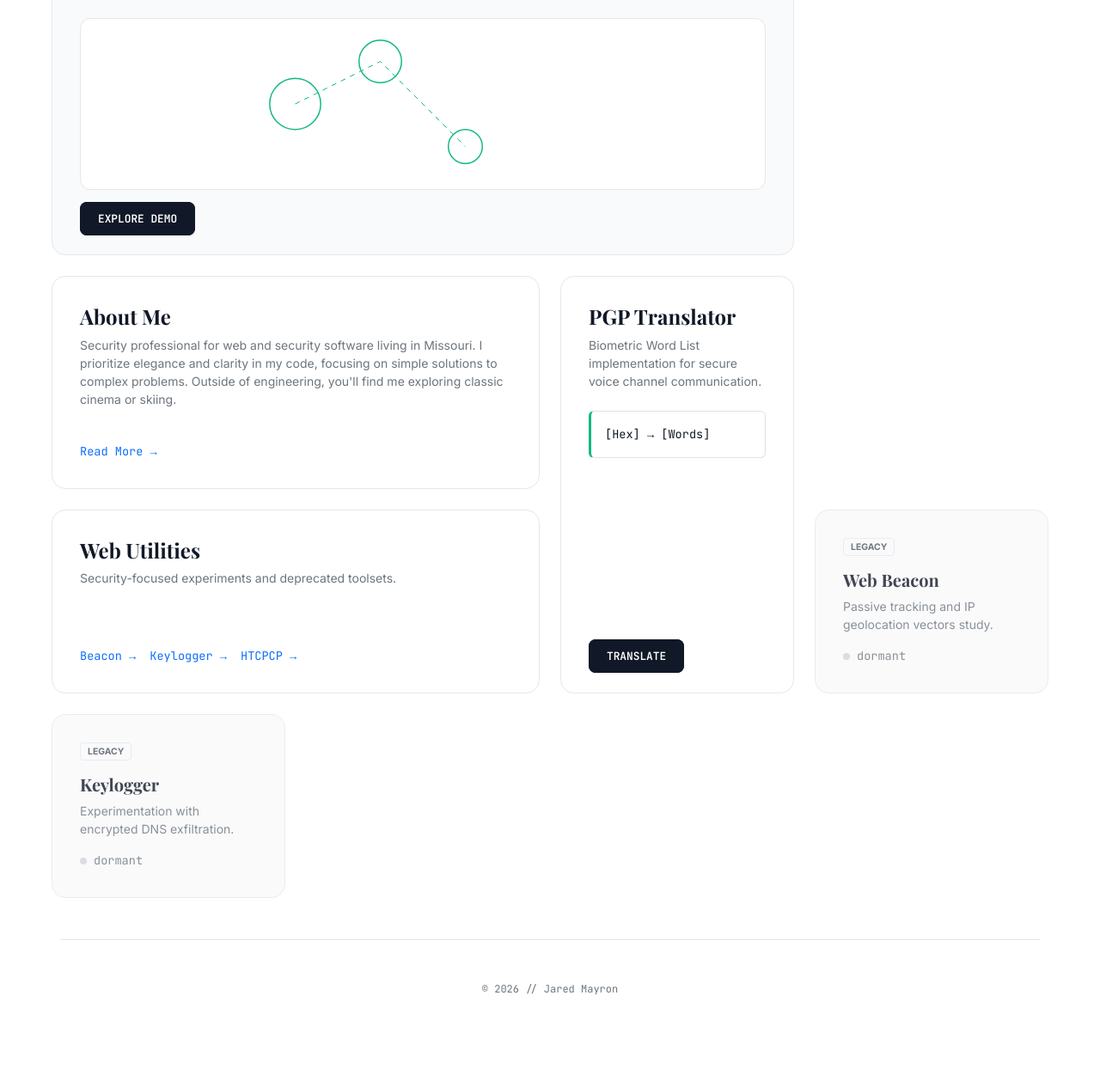
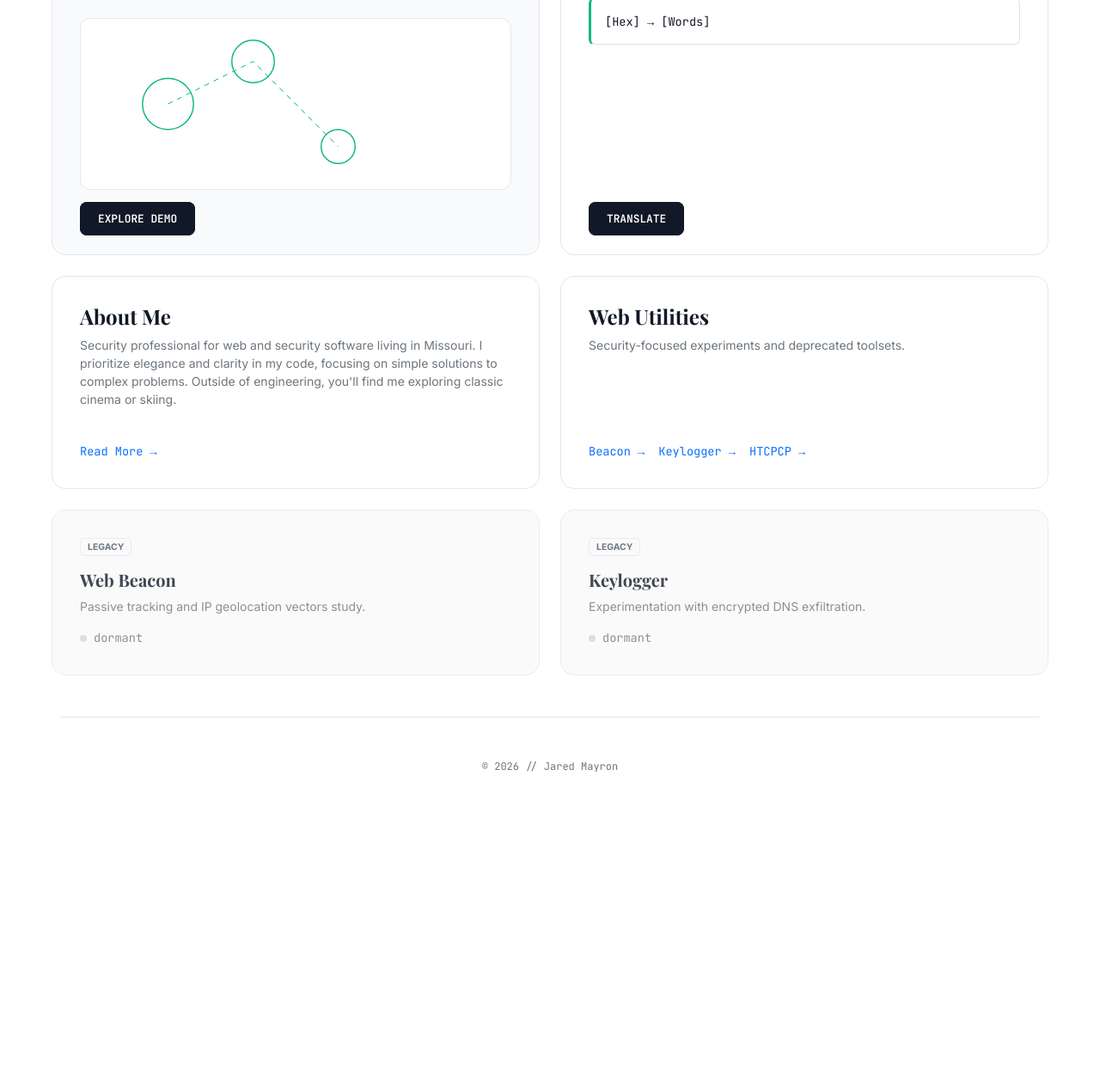
Before and after one commit to JaredMayron/Personal_Website, a plain HTML site: page index.html in a window 1280 px wide. Shown: the part 274-1532 px from the top of the page at 86% size. After the commit the page ends 1303 px from the top, so only its background shows below. Drawn offline with nearby package versions, Linux system fonts and the light colour scheme.

Commit message:
feat: Add PGP page link to site navigation and refactor home page bento grid layout.

```diff
--- a/index.html
+++ b/index.html
@@ -104,12 +104,13 @@
     }
 
     .card-hero {
-      grid-column: span 3;
+      grid-column: span 2;
       grid-row: span 2;
       background: var(--bg-muted);
     }
 
     .card-tall {
+      grid-column: span 2;
       grid-row: span 2;
     }
 
@@ -219,6 +220,7 @@
           <li class="nav-item"><a class="nav-link active" href="/index.html">Home</a></li>
           <li class="nav-item"><a class="nav-link" href="/aboutme.html">About</a></li>
           <li class="nav-item"><a class="nav-link" href="/puck.html">Puck</a></li>
+          <li class="nav-item"><a class="nav-link" href="/biometric_word_list_translator.html">PGP</a></li>
           <li class="nav-item">
             <button id="theme-toggle" class="btn btn-link nav-link order-last p-2" aria-label="Toggle theme">
               <svg id="theme-toggle-dark-icon" class="d-none" width="18" height="18" viewBox="0 0 20 20"
@@ -239,6 +241,7 @@
   </nav>
 
   <main class="bento-grid" style="margin-top: 20px;">
+    <!-- Row 1: Puck & PGP (2W x 2H) -->
     <!-- Puck Algorithm -->
     <a href="/puck.html" class="bento-card card-hero status-active">
       <div>
@@ -251,19 +254,6 @@
         <span class="btn-ui">EXPLORE DEMO</span>
       </div>
     </a>
-
-    <!-- Biography Card -->
-    <div class="bento-card card-wide">
-      <div>
-        <h3 class="serif h4">About Me</h3>
-        <p class="text-secondary small">Security professional for web and security software living in Missouri. I
-          prioritize elegance and clarity in my code, focusing on simple solutions to complex problems. Outside of
-          engineering, you'll find me exploring classic cinema or skiing.</p>
-      </div>
-      <div class="mt-4">
-        <a href="/aboutme.html" class="mono small text-decoration-none text-main">Read More &rarr;</a>
-      </div>
-    </div>
 
     <!-- PGP Translator -->
     <a href="/biometric_word_list_translator.html" class="bento-card card-tall">
@@ -281,6 +271,20 @@
       </div>
     </a>
 
+    <!-- Row 2: About Me & Web Utilities (2W x 1H) -->
+    <!-- Biography Card -->
+    <div class="bento-card card-wide">
+      <div>
+        <h3 class="serif h4">About Me</h3>
+        <p class="text-secondary small">Security professional for web and security software living in Missouri. I
+          prioritize elegance and clarity in my code, focusing on simple solutions to complex problems. Outside of
+          engineering, you'll find me exploring classic cinema or skiing.</p>
+      </div>
+      <div class="mt-4">
+        <a href="/aboutme.html" class="mono small text-decoration-none text-main">Read More &rarr;</a>
+      </div>
+    </div>
+
     <!-- Utilities Wide -->
     <div class="bento-card card-wide">
       <div>
@@ -294,8 +298,9 @@
       </div>
     </div>
 
+    <!-- Row 3: Beacon & Keylogger (2W x 1H) -->
     <!-- Web Beacon -->
-    <a href="/tracker.html" class="bento-card card-legacy">
+    <a href="/tracker.html" class="bento-card card-wide card-legacy">
       <div>
         <div class="badge-legacy">Legacy</div>
         <h3 class="serif h5">Web Beacon</h3>
@@ -305,7 +310,7 @@
     </a>
 
     <!-- Keylogger -->
-    <a href="/keylogger.html" class="bento-card card-legacy">
+    <a href="/keylogger.html" class="bento-card card-wide card-legacy">
       <div>
         <div class="badge-legacy">Legacy</div>
         <h3 class="serif h5">Keylogger</h3>
```
Also changed, not shown: 404.html (+1 -0 lines), biometric_word_list_translator.html (+2 -0 lines), keylogger.html (+1 -0 lines), teapot.html (+1 -0 lines), tracker.html (+1 -0 lines).
